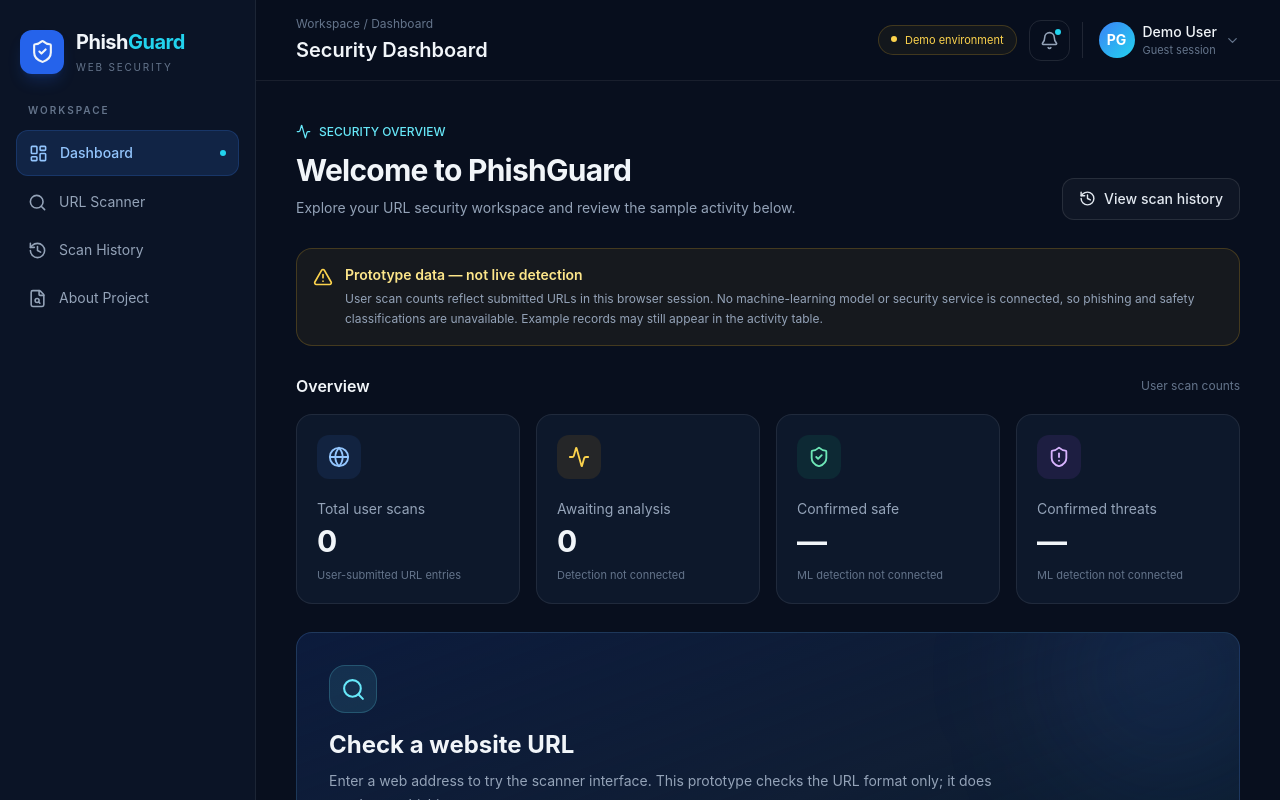
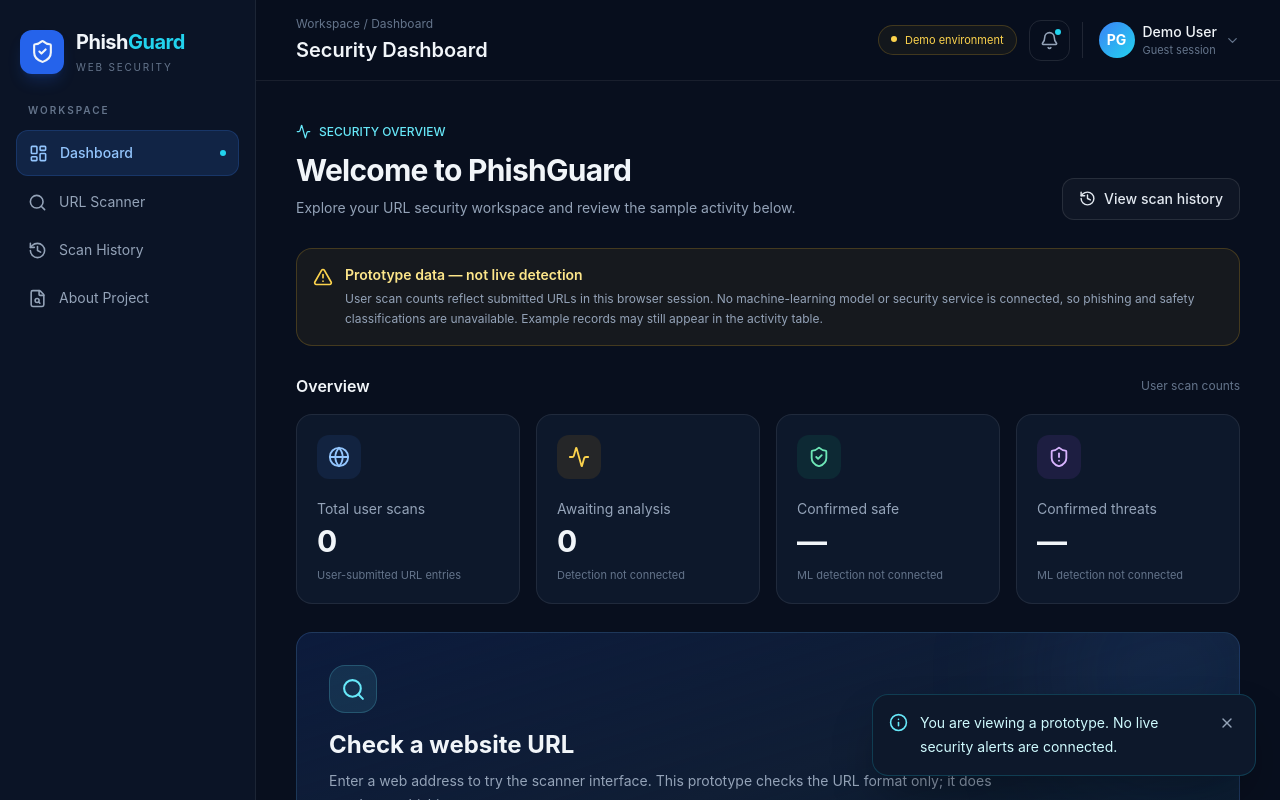
Before and after one commit to Senthil723/phishguard-web-app, a React (Vite) app: page /dashboard in a window 1280 px wide. Both pictures are taken after a click on the button "Notifications". Shown: the top 800 px of the page. Built offline with nearby package versions, Linux system fonts and the light colour scheme.

Commit message:
Add animated notice toast

```diff
--- a/src/pages/Dashboard.jsx
+++ b/src/pages/Dashboard.jsx
@@ -1,4 +1,4 @@
-import { useState } from "react";
+import { useEffect, useState } from "react";
 import { AnimatePresence, motion } from "motion/react";
 import {
   Activity,
@@ -14,6 +14,7 @@ import {
   FileSearch,
   Globe,
   History,
+  Info,
   LayoutDashboard,
   LockKeyhole,
   LogOut,
@@ -83,6 +84,15 @@ function Dashboard() {
   const [url, setUrl] = useState("");
   const [notice, setNotice] = useState("");
   const [mobileMenuOpen, setMobileMenuOpen] = useState(false);
+
+  // Hide the notice toast automatically after 6 seconds.
+  // The cleanup function cancels the old timer if the message changes.
+  useEffect(() => {
+    if (!notice) return;
+
+    const timer = setTimeout(() => setNotice(""), 6000);
+    return () => clearTimeout(timer);
+  }, [notice]);
 
 const [scans, setScans] = useState(() => {
   try {
@@ -377,6 +387,42 @@ function selectPage(page) {
         )}
       </AnimatePresence>
 
+      {/* NOTICE TOAST
+          The outer wrapper is always on the page and is a "live region",
+          so screen readers announce a new message when it appears.
+          Only the message card inside it animates in and out. */}
+      <div
+        role="status"
+        aria-live="polite"
+        className="pointer-events-none fixed inset-x-4 bottom-4 z-[60] flex justify-center sm:inset-x-auto sm:bottom-6 sm:right-6 sm:justify-end"
+      >
+        <AnimatePresence mode="wait">
+          {notice && (
+            <motion.div
+              key={notice}
+              className="pointer-events-auto flex w-full max-w-sm items-start gap-3 rounded-2xl border border-cyan-400/20 bg-[#0d182b] p-4 shadow-2xl shadow-black/40"
+              initial={{ opacity: 0, y: 16 }}
+              animate={{ opacity: 1, y: 0 }}
+              exit={{ opacity: 0, y: 8 }}
+              transition={{ duration: 0.25, ease: "easeOut" }}
+            >
+              <Info size={19} className="mt-0.5 shrink-0 text-cyan-300" />
+              <p className="min-w-0 flex-1 text-sm leading-6 text-cyan-100">
+                {notice}
+              </p>
+              <button
+                type="button"
+                aria-label="Dismiss message"
+                onClick={() => setNotice("")}
+                className="shrink-0 rounded-lg p-1 text-slate-400 transition-colors hover:bg-white/10 hover:text-white"
+              >
+                <X size={16} />
+              </button>
+            </motion.div>
+          )}
+        </AnimatePresence>
+      </div>
+
       <div className="flex min-h-screen">
         {/* DESKTOP SIDEBAR */}
         <aside className="hidden w-64 shrink-0 border-r border-white/[0.07] bg-[#0b1426] lg:block">
@@ -594,15 +640,6 @@ function selectPage(page) {
                         <ArrowRight size={17} />
                       </button>
                     </form>
-
-                    {notice && (
-                      <p
-                        role="status"
-                        className="mt-4 rounded-xl border border-cyan-400/20 bg-cyan-400/[0.06] p-3 text-xs leading-5 text-cyan-200"
-                      >
-                        {notice}
-                      </p>
-                    )}
                   </div>
                 </section>
 
@@ -649,11 +686,6 @@ function selectPage(page) {
                     Try demo
                   </button>
                 </form>
-                {notice && (
-                  <p role="status" className="mt-4 text-sm text-cyan-200">
-                    {notice}
-                  </p>
-                )}
               </section>
             )}
 
```
